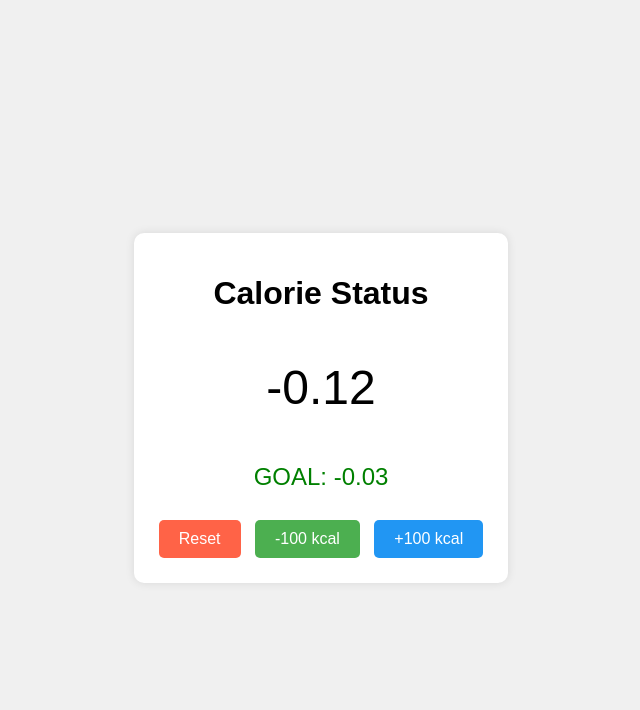
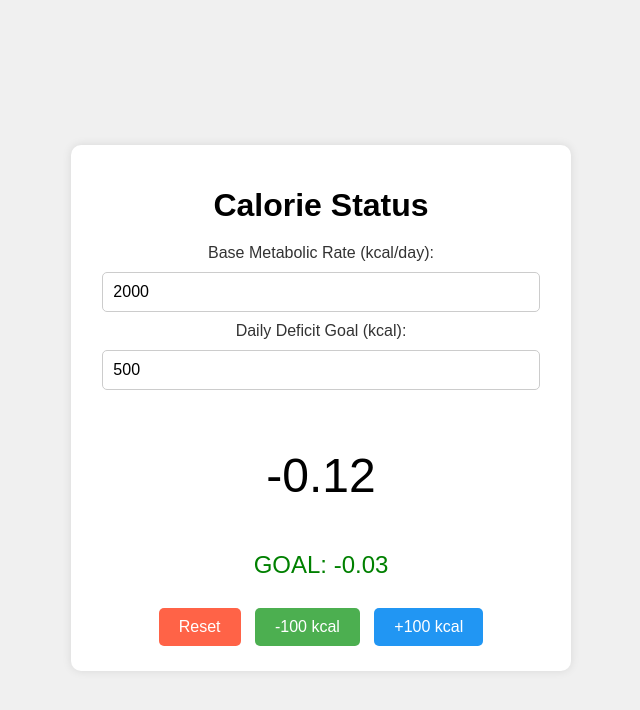
Before and after one commit to karpathy/calorie, a plain HTML site: page index.html in a window 1280 px wide. Shown: the whole page, without its empty margins (319-959 px from the left). Drawn offline with Linux system fonts and the light colour scheme.

Commit message:
Added input fields for BMR and daily deficit goal

```diff
--- a/index.html
+++ b/index.html
@@ -59,12 +59,41 @@ button {
     background-color: #2196f3;
     color: white;
 }
+
+input[type="number"] {
+    margin: 10px 0;
+    padding: 10px;
+    font-size: 16px;
+    width: calc(100% - 22px);
+    border: 1px solid #ccc;
+    border-radius: 5px;
+    box-sizing: border-box;
+}
+
+label {
+    font-size: 16px;
+    color: #333;
+}
+
+input[type="number"]:focus {
+    border-color: #4caf50;
+    outline: none;
+    box-shadow: 0 0 5px rgba(76, 175, 80, 0.5);
+}
 </style>
 
 </head>
 <body>
     <div class="container">
         <h1>Calorie Status</h1>
+        <div>
+            <label for="bmr">Base Metabolic Rate (kcal/day): </label>
+            <input type="number" id="bmr" value="2000">
+        </div>
+        <div>
+            <label for="deficit">Daily Deficit Goal (kcal): </label>
+            <input type="number" id="deficit" value="500">
+        </div>
         <div class="counter">
             <p id="calorie-count">0</p>
             <p id="deficit-count">0</p>
@@ -75,33 +104,35 @@ button {
     </div>
 
 <script type="text/javascript">
+let calorieCount = 0;
+let desiredDeficitCount = 0;
+let lastUpdateTime = Date.now();
 
-// user configuration ------
-// these will count our calories burned at rest
-let calorieCount = 0;
-const hourlyCalorieBurn = 2000 / 24.0; // burned per hour
-// goal is to lose 500 kcal/day (i.e. ~1 lb/week)
-let desiredDeficitCount = 0;
-const hourlyCalorieTargetDeficit = 500 / 24.0;
-// --------------------------
+function getBMR() {
+    return parseFloat(document.getElementById('bmr').value);
+}
 
-let lastUpdateTime = Date.now();
+function getDeficitGoal() {
+    return parseFloat(document.getElementById('deficit').value);
+}
 
 function updateCalorieCount() {
     const currentTime = Date.now();
     const elapsedHours = (currentTime - lastUpdateTime) / (1000 * 60 * 60);
+    const hourlyCalorieBurn = getBMR() / 24.0;
+    const hourlyCalorieTargetDeficit = getDeficitGoal() / 24.0;
     calorieCount -= elapsedHours * hourlyCalorieBurn;
     desiredDeficitCount -= elapsedHours * hourlyCalorieTargetDeficit;
     lastUpdateTime = currentTime;
     document.getElementById('calorie-count').innerText = calorieCount.toFixed(2);
     document.getElementById('deficit-count').innerText = "GOAL: " + desiredDeficitCount.toFixed(2);
-    let color = calorieCount < desiredDeficitCount ? 'green' : 'red'; // green if met, red otherwise
+    let color = calorieCount < desiredDeficitCount ? 'green' : 'red';
     document.getElementById('deficit-count').style.color = color;
 }
 
 document.getElementById('reset-button').addEventListener('click', () => {
     calorieCount = 0;
-    desiredDeficitCount = 0; // reset the goal counter as well
+    desiredDeficitCount = 0;
     lastUpdateTime = Date.now();
 });
 
@@ -115,7 +146,10 @@ document.getElementById('eat-button').addEventListener('click', () => {
     calorieCount += 100;
 });
 
-setInterval(updateCalorieCount, 500); // update counter every 500ms
+document.getElementById('bmr').addEventListener('input', updateCalorieCount);
+document.getElementById('deficit').addEventListener('input', updateCalorieCount);
+
+setInterval(updateCalorieCount, 500);
 </script>
 
 </body>
```
